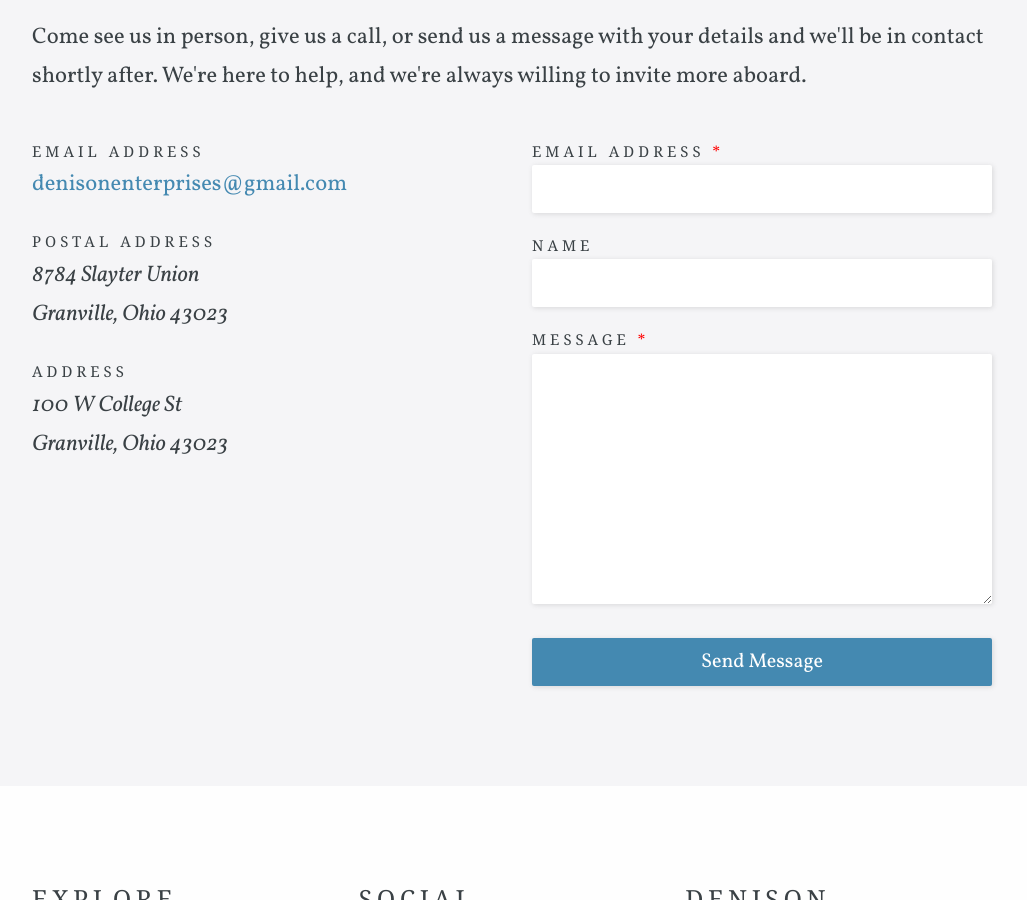
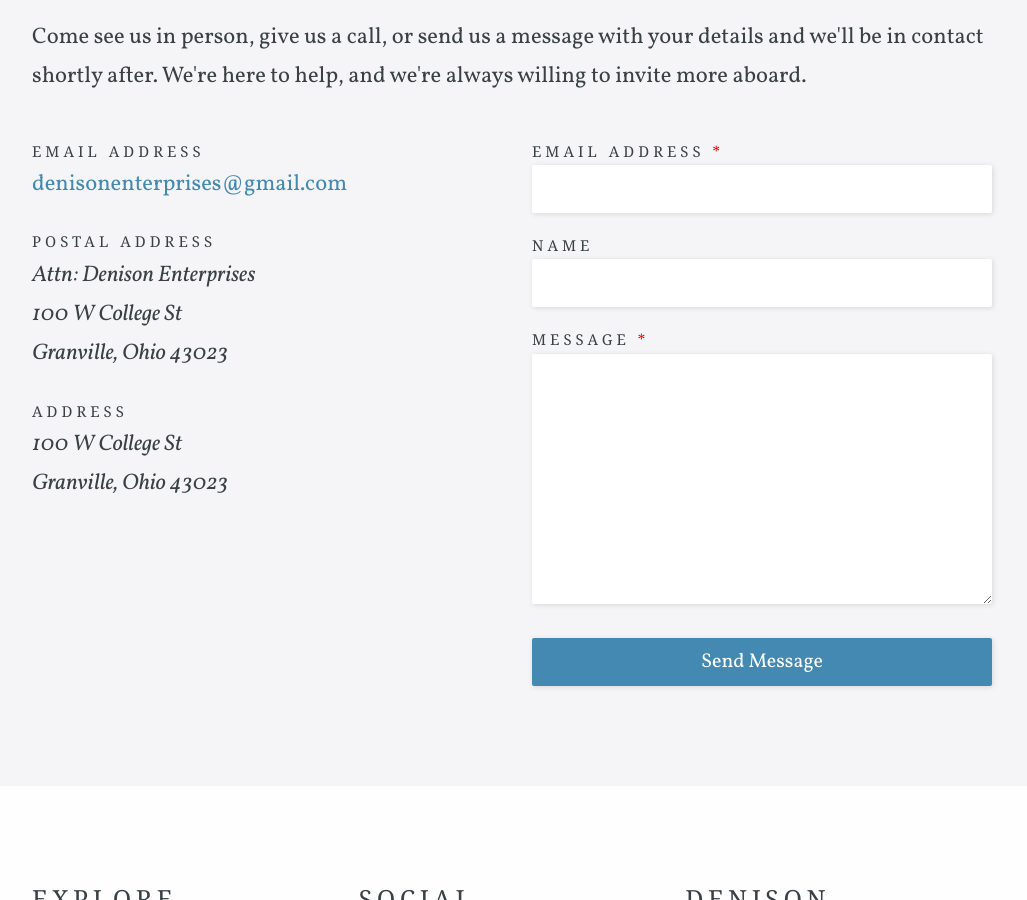
Before and after one commit to DenisonEnterprises/DenisonEnterprises.github.io, a Jekyll site: the page built from consulting.html, in a window 1280 px wide and 900 px high, scrolled down 559 px. Shown: the whole window, without its empty margins (128-1155 px from the left). Built offline with Jekyll 4.4.1, drawn with Linux system fonts in a browser that asks for light colours; some web fonts are replaced.

Commit message:
Fixed address

```diff
--- a/_data/company.yml
+++ b/_data/company.yml
@@ -4,4 +4,4 @@ contact_email_address: denisonenterprises@gmail.com
 address: 100 West College Street Granville, Ohio 43023
 footer_address: 100 W College St<br />Granville, Ohio 43023
 postal_address: 8784 Slayter Union Granville, Ohio 43023
-footer_postal_address: 8784 Slayter Union<br>Granville, Ohio 43023
+footer_postal_address: Attn&#58; Denison Enterprises<br>100 W College St<br>Granville, Ohio 43023
```
Also changed, not shown: 2 other files.
